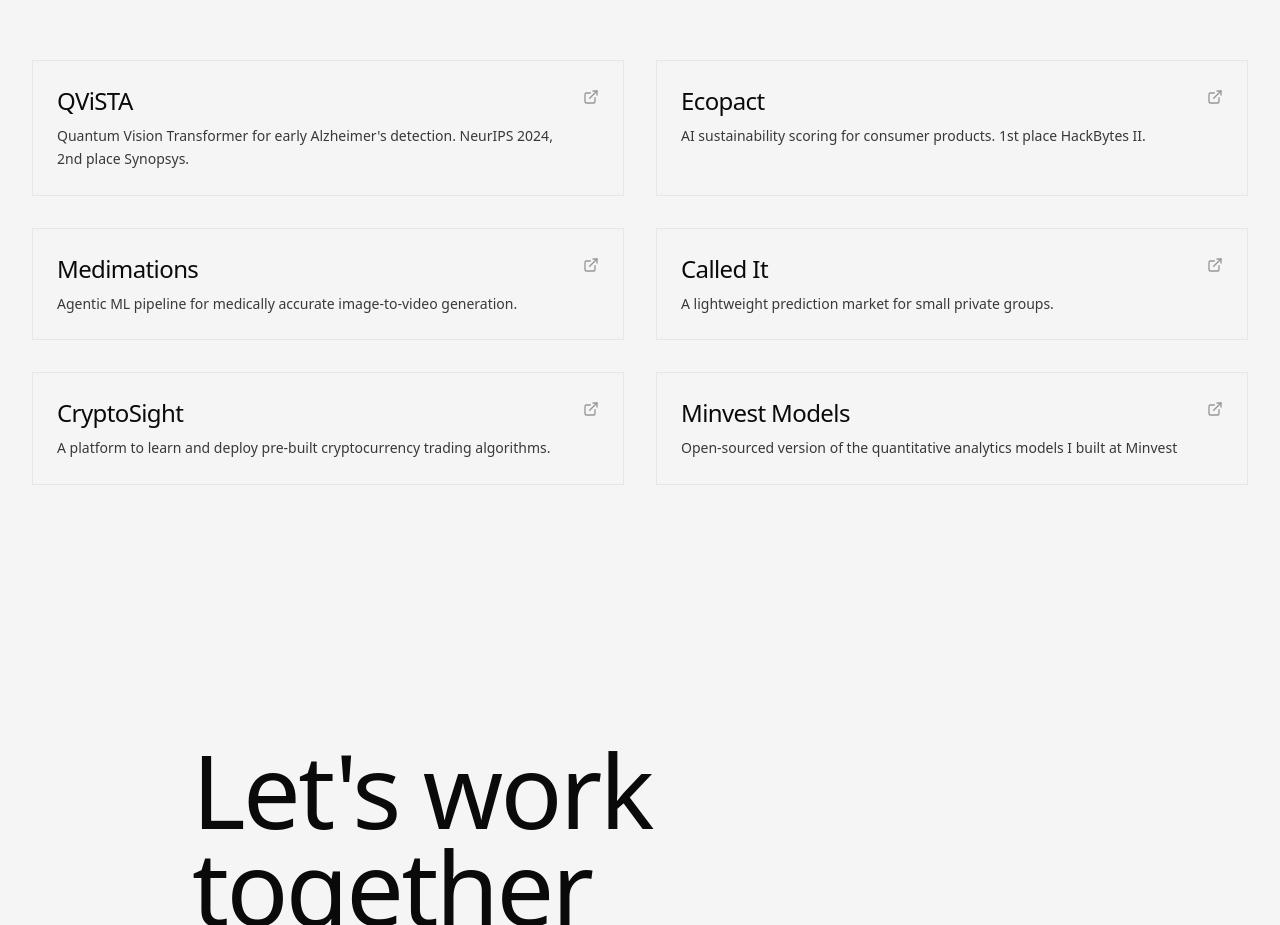
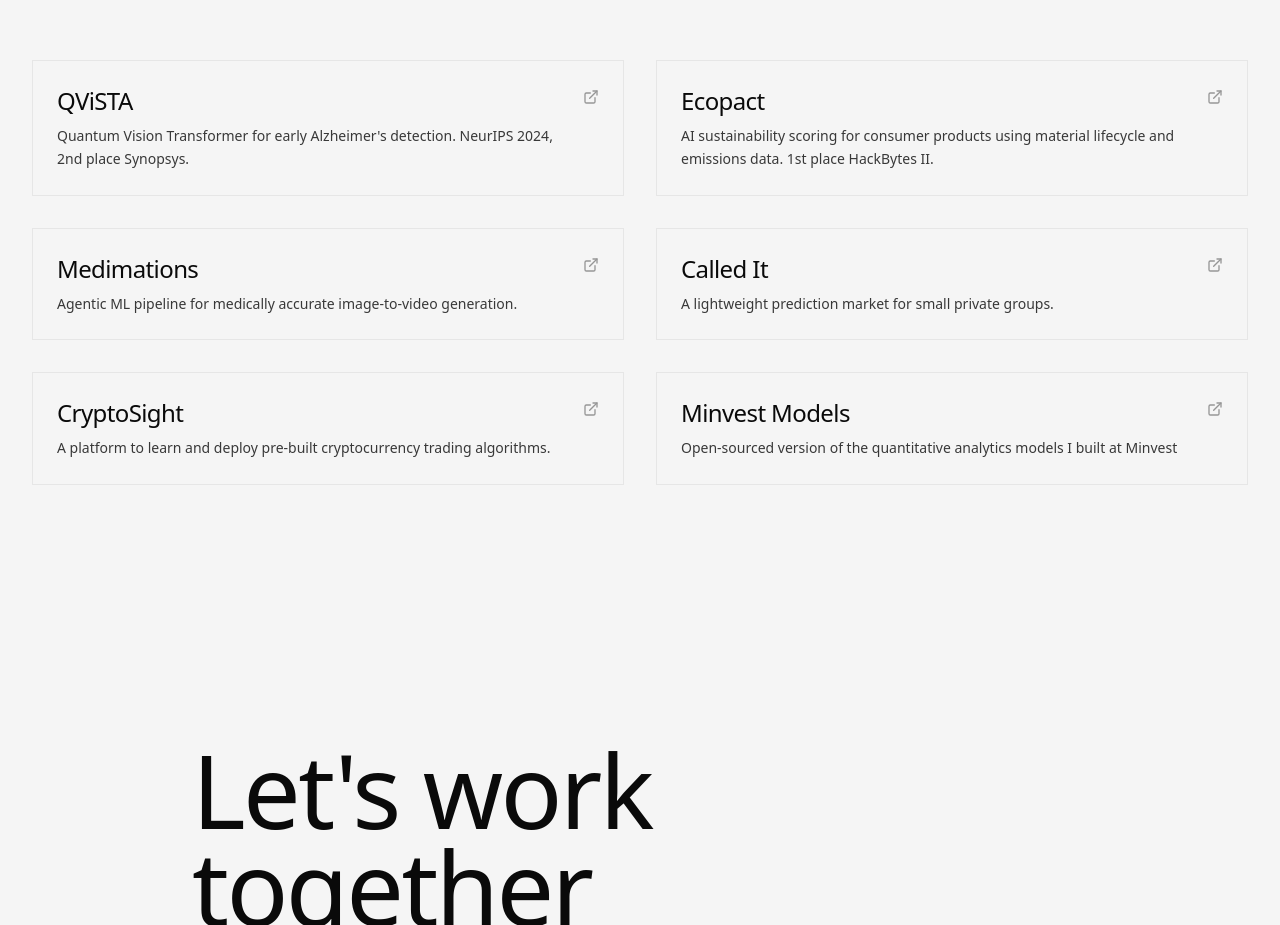
Before and after one commit to hursh-shah/hursh-portfolio, a React (Vite) app: page / in a window 1280 px wide. Shown: the part 3200-4125 px from the top of the page. Built offline with nearby package versions, Linux system fonts and the light colour scheme.

Commit message:
Update Work.tsx

```diff
--- a/src/components/Work.tsx
+++ b/src/components/Work.tsx
@@ -65,7 +65,7 @@
     id: 2,
     title: 'Ecopact',
     link: 'https://github.com/hursh-shah/ecopact',
-    description: 'AI sustainability scoring for consumer products. 1st place HackBytes II.',
+    description: 'AI sustainability scoring for consumer products using material lifecycle and emissions data. 1st place HackBytes II.',
   },
   {
     id: 3,
```
